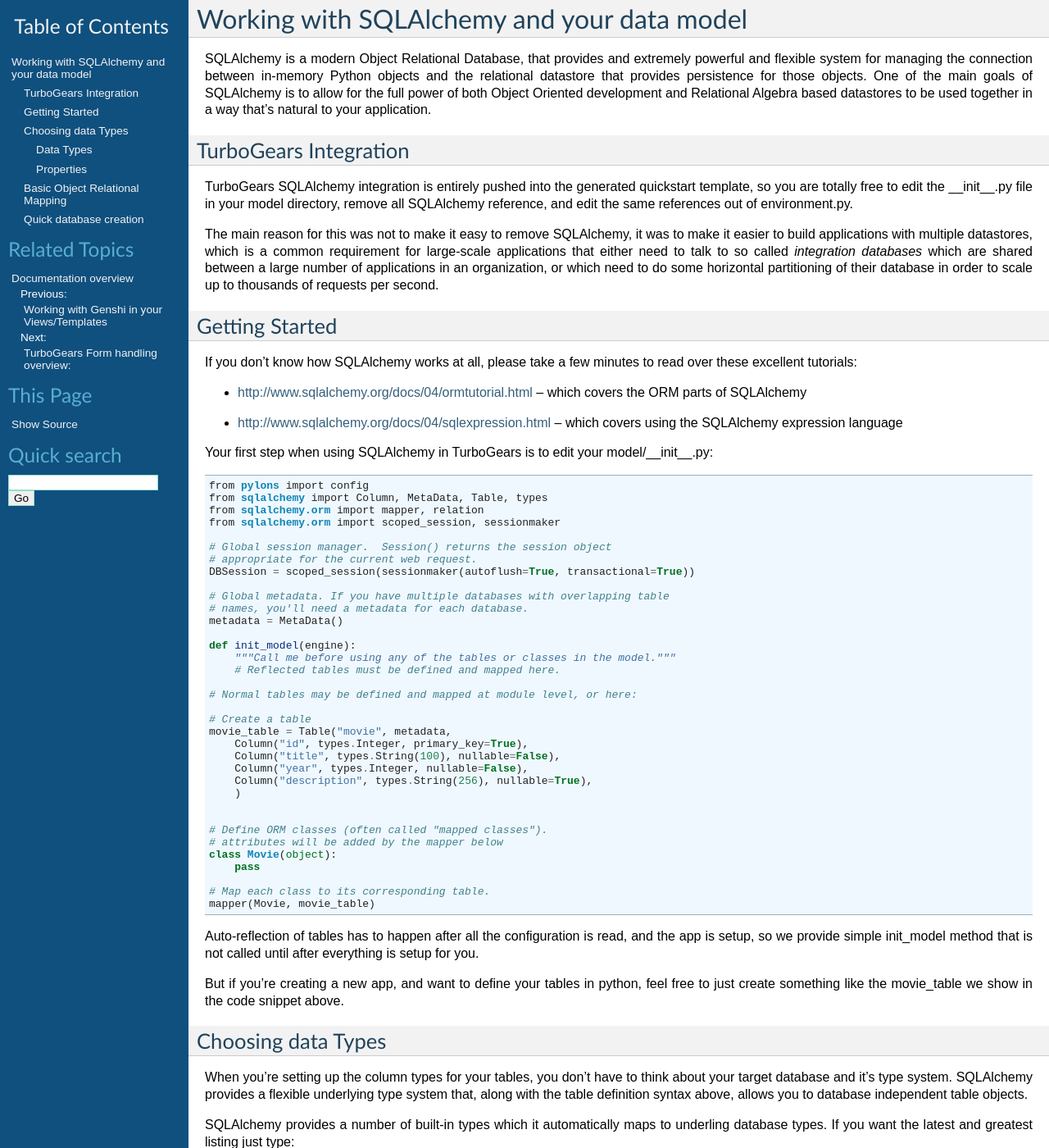
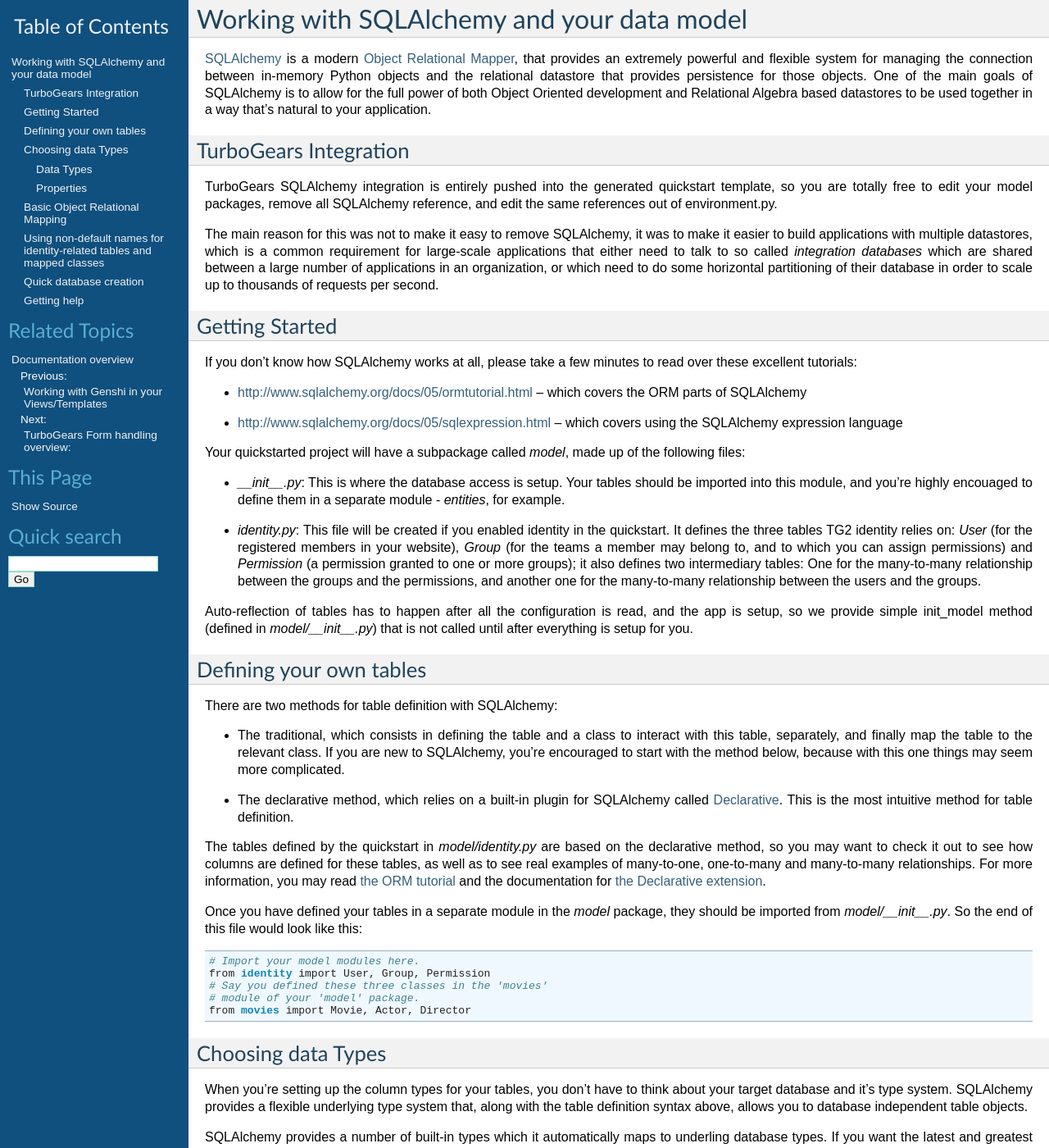
Before and after one commit to TurboGears/tg2, a Sphinx documentation site: the page built from docs/main/SQLAlchemy.rst, in a window 1280 px wide and 1400 px high. Shown: the whole window at 82% size. Built offline with Sphinx 7.4.7, drawn with Linux system fonts in a browser that asks for light colours; some of the changed text lies outside the part shown.

Commit message:
Updated the documentation of SQLAlchemy, since the declarative interface is now used by default. Also introduced minor enhancements.
--HG--
extra : convert_revision : svn%3A77541ad4-5f01-0410-9ede-a1b63cd9a898/trunk%405170

```diff
--- a/docs/main/SQLAlchemy.rst
+++ b/docs/main/SQLAlchemy.rst
@@ -1,12 +1,12 @@
 Working with SQLAlchemy and your data model
 ===========================================
 
-SQLAlchemy is a modern Object Relational Database, that provides and extremely powerful and flexible system for managing the connection between in-memory Python objects and the relational datastore that provides persistence for those objects.  One of the main goals of SQLAlchemy is to allow for the full power of both Object Oriented development and Relational Algebra based datastores to be used together in a way that's natural to your application.
+`SQLAlchemy <http://www.sqlalchemy.org/>`_ is a modern `Object Relational Mapper <http://en.wikipedia.org/wiki/Object-relational_mapping>`_, that provides an extremely powerful and flexible system for managing the connection between in-memory Python objects and the relational datastore that provides persistence for those objects.  One of the main goals of SQLAlchemy is to allow for the full power of both Object Oriented development and Relational Algebra based datastores to be used together in a way that's natural to your application.
 
 TurboGears Integration
 ------------------------
 
-TurboGears SQLAlchemy integration is entirely pushed into the generated quickstart template, so you are totally free to edit the __init__.py file in your model directory, remove all SQLAlchemy reference, and edit the same references out of environment.py.
+TurboGears SQLAlchemy integration is entirely pushed into the generated quickstart template, so you are totally free to edit your model packages, remove all SQLAlchemy reference, and edit the same references out of environment.py.
 
 The main reason for this was not to make it easy to remove SQLAlchemy, it was to make it easier to build applications with multiple datastores, which is a common requirement for large-scale applications that either need to talk to so called `integration databases` which are shared between a large number of applications in an organization, or which need to do some horizontal partitioning of their database in order to scale up to thousands of requests per second.
 
@@ -15,52 +15,37 @@
 
 If you don't know how SQLAlchemy works at all, please take a few minutes to read over these excellent tutorials:
 
-* http://www.sqlalchemy.org/docs/04/ormtutorial.html -- which covers the ORM parts of SQLAlchemy
-* http://www.sqlalchemy.org/docs/04/sqlexpression.html -- which covers using the SQLAlchemy expression language
+* http://www.sqlalchemy.org/docs/05/ormtutorial.html -- which covers the ORM parts of SQLAlchemy
+* http://www.sqlalchemy.org/docs/05/sqlexpression.html -- which covers using the SQLAlchemy expression language
 
-Your first step when using SQLAlchemy in TurboGears is to edit your model/__init__.py:
+Your quickstarted project will have a subpackage called `model`, made up of the following files:
+
+* `__init__.py`: This is where the database access is setup. Your tables should be imported into this module, and you're highly encouaged to define them in a separate module - `entities`, for example.
+* `identity.py`: This file will be created if you enabled identity in the quickstart. It defines the three tables TG2 identity relies on: `User` (for the registered members in your website), `Group` (for the teams a member may belong to, and to which you can assign permissions) and `Permission` (a permission granted to one or more groups); it also defines two intermediary tables: One for the many-to-many relationship between the groups and the permissions, and another one for the many-to-many relationship between the users and the groups.
+
+Auto-reflection of tables has to happen after all the configuration is read, and the app is setup, so we provide simple init_model method (defined in `model/__init__.py`) that is not called until after everything is setup for you.
+
+
+Defining your own tables
+--------------------------
+
+There are two methods for table definition with SQLAlchemy:
+
+* The traditional, which consists in defining the table and a class to interact with this table, separately, and finally map the table to the relevant class. If you are new to SQLAlchemy, you're encouraged to start with the method below, because with this one things may seem more complicated.
+* The declarative method, which relies on a built-in plugin for SQLAlchemy called `Declarative <http://www.sqlalchemy.org/docs/05/plugins.html#plugins_declarative>`_. This is the most intuitive method for table definition.
+
+The tables defined by the quickstart in `model/identity.py` are based on the declarative method, so you may want to check it out to see how columns are defined for these tables, as well as to see real examples of many-to-one, one-to-many and many-to-many relationships. For more information, you may read `the ORM tutorial <http://www.sqlalchemy.org/docs/05/ormtutorial.html>`_ and the documentation for `the Declarative extension <http://www.sqlalchemy.org/docs/05/plugins.html#plugins_declarative>`_.
+
+Once you have defined your tables in a separate module in the `model` package, they should be imported from `model/__init__.py`. So the end of this file would look like this:
 
 .. code-block:: python
 
-      from pylons import config
-      from sqlalchemy import Column, MetaData, Table, types
-      from sqlalchemy.orm import mapper, relation
-      from sqlalchemy.orm import scoped_session, sessionmaker
+  # Import your model modules here.
+  from identity import User, Group, Permission
+  # Say you defined these three classes in the 'movies'
+  # module of your 'model' package.
+  from movies import Movie, Actor, Director
 
-      # Global session manager.  Session() returns the session object
-      # appropriate for the current web request.
-      DBSession = scoped_session(sessionmaker(autoflush=True, transactional=True))
-
-      # Global metadata. If you have multiple databases with overlapping table
-      # names, you'll need a metadata for each database.
-      metadata = MetaData()
-
-      def init_model(engine):
-          """Call me before using any of the tables or classes in the model."""
-          # Reflected tables must be defined and mapped here.
-
-      # Normal tables may be defined and mapped at module level, or here:
-
-      # Create a table
-      movie_table = Table("movie", metadata,
-          Column("id", types.Integer, primary_key=True),
-          Column("title", types.String(100), nullable=False),
-          Column("year", types.Integer, nullable=False),
-          Column("description", types.String(256), nullable=True),
-          )
-
-
-      # Define ORM classes (often called "mapped classes").
-      # attributes will be added by the mapper below
-      class Movie(object):
-          pass
-
-      # Map each class to its corresponding table.
-      mapper(Movie, movie_table)
-
-Auto-reflection of tables has to happen after all the configuration is read, and the app is setup, so we provide simple init_model method that is not called until after everything is setup for you.
-
-But if you're creating a new app, and want to define your tables in python, feel free to just create something like the movie_table we show in the code snippet above.
 
 Choosing data Types
 ---------------------
@@ -77,7 +62,7 @@
 Data Types
 ~~~~~~~~~~~
 
-main types are:
+The main types are:
 
 ================ ========
  type            value
@@ -141,6 +126,26 @@
 It looks better.
 
 
+Using non-default names for identity-related tables and mapped classes
+------------------------------------------------------------------------
+
+If you don't want to use the default names for your identity-related tables and mapped classes, it's easy to replace them.
+
+Once you have renamed the class names, go to `{your-app}/config/app_cfg.py` and edit these lines accordingly::
+
+  # To replace the 'User' class by 'Member':
+  base_config.sa_auth.user_class = model.Member
+  # To use a different table name for the registered users:
+  base_config.sa_auth.users_table = 'member'
+  # To replace the 'Group' class by 'Team':
+  base_config.sa_auth.group_class = model.Team
+  # To use a different table name for the groups in your website:
+  base_config.sa_auth.groups_table = 'team'
+  # The Permission class and its table are not modified; we're happy with their names.
+  base_config.sa_auth.permission_class = model.Permission
+  base_config.sa_auth.permissions_table = 'permission'
+
+
 Quick database creation
 --------------------------
 
@@ -150,7 +155,7 @@
 
 from within your project's home directory.
 
-Pylons (The TurboGears 2 underground framework) defines a setup-app function that paster will connect to the database and create all the tables we've defined.
+Pylons (the TurboGears 2 underground framework) defines a setup-app function that paster will connect to the database and create all the tables we've defined.
 
 The default database setup configurations are defined in development.ini. So if you just run the script without modification of development.ini, the script will create a single-file database, which called 'devdata.db', in your project directory. If you change your data model and want to apply the new database, go delete 'devdata.db' and run the 'paster setup-app' command again.
 
@@ -158,6 +163,15 @@
 
 Reference:
 
- * `SQLAlchemy Object Relational Tutorial <http://www.sqlalchemy.org/docs/04/ormtutorial.html>`_
- * `Using Elixir with pylons <http://cleverdevil.org/computing/68/using-elixir-with-pylons>`_ (not supported yet)
- * `Elixir Tutorial <http://elixir.ematia.de/trac/wiki/TutorialDivingIn>`_ (not supported yet)
+ * `SQLAlchemy Object Relational Tutorial <http://www.sqlalchemy.org/docs/05/ormtutorial.html>`_.
+ * `Using Elixir with pylons <http://cleverdevil.org/computing/68/using-elixir-with-pylons>`_ (not supported yet).
+ * `Elixir Tutorial <http://elixir.ematia.de/trac/wiki/TutorialDivingIn>`_ (not supported yet).
+
+
+Getting help
+-------------
+
+If you need help with SQLAlchemy, you may:
+ * Read the `SQLAlchemy documentation <http://www.sqlalchemy.org/docs/05/>`_.
+ * Join the `SQLAlchemy mailing list <http://groups.google.com/group/sqlalchemy?hl=en>`_.
+ * Join the `#sqlalchemy` channel on Freenode.
```
